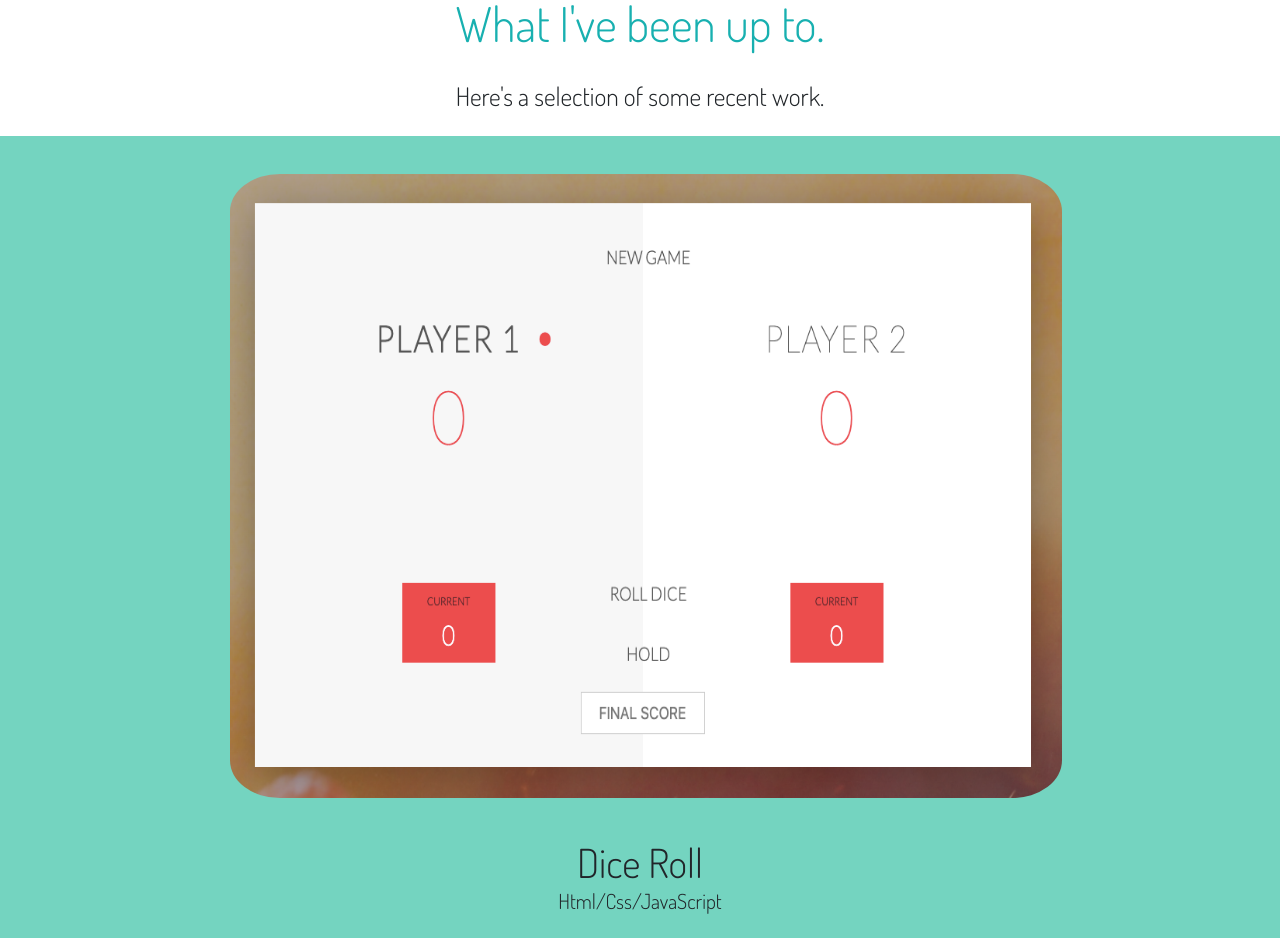
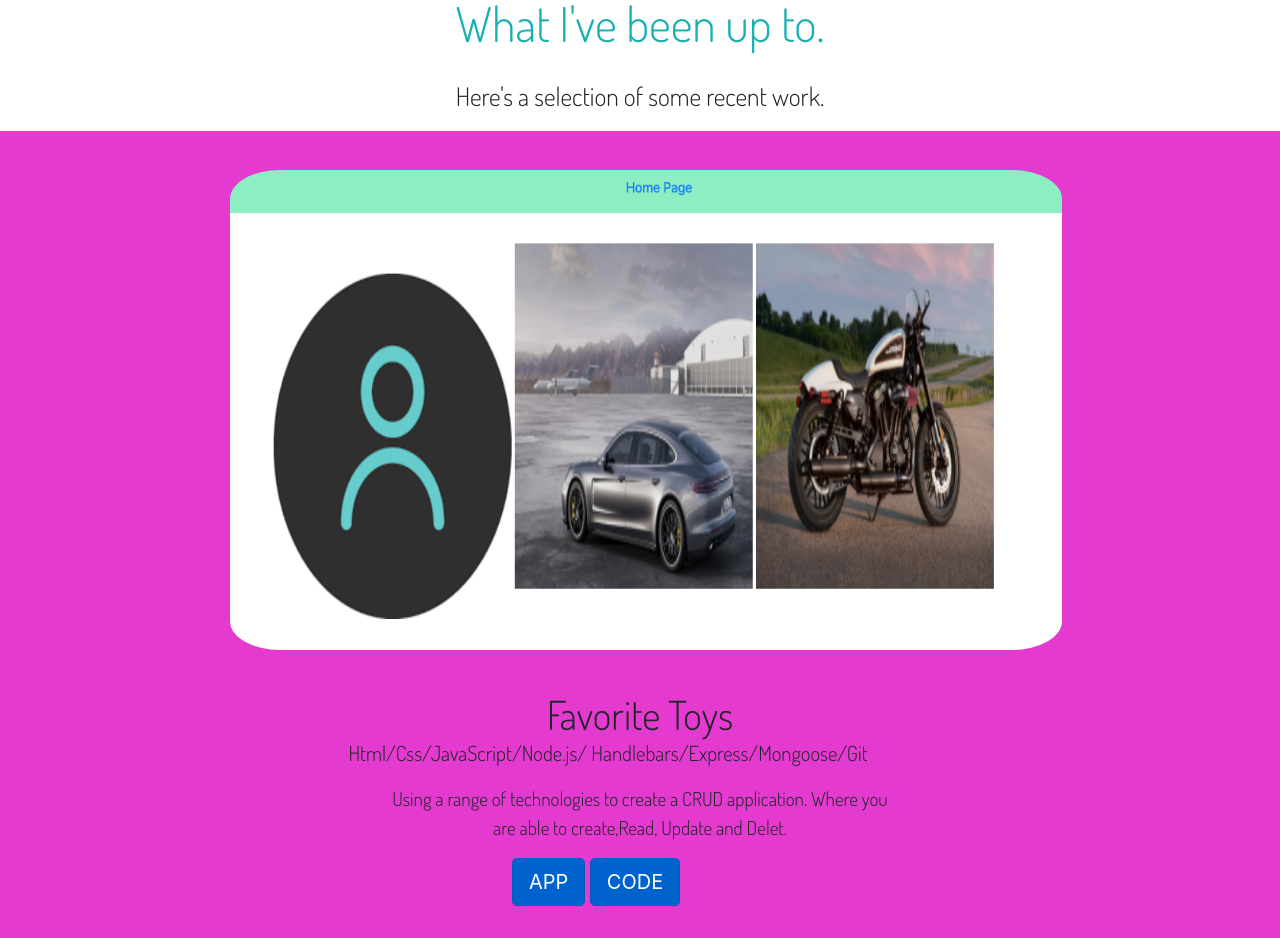
Before and after one commit to abdulai1sow/profile-site, a React (Create React App) app: page /work in a window 1280 px wide. Shown: the part 720-1658 px from the top of the page. Built offline with nearby package versions, Linux system fonts and the light colour scheme.

Commit message:
fav toys

```diff
--- a/src/App.css
+++ b/src/App.css
@@ -93,8 +93,6 @@
     text-align: center;
 }
 .can-do-pic {
-  height: 40em;
-  margin-bottom: -4em;
     display: inline;
 }
 .dev-para{
@@ -145,6 +143,9 @@ display: inline-block;
 .flag2{
     float: right;
 }
+.copy{
+    text-align: center;
+}
 
 /* ***********************work************************ */
 
@@ -171,11 +172,7 @@ display: inline-block;
     width: 10%;
     height: 10em;
     display: inline-block;
-  /* float: right; */
     margin-top: 4.5em;
-}
-.w-container-2{
-  height: 32em;
 }
 .pencil{
     width: 20%;
@@ -206,16 +203,28 @@ display: inline-block;
     background-color: #74d4c0;
     margin-bottom: -25px;
 }
+.w-container-3-fav-toy{
+    height: 60em;
+    background-color: #e43ad0;
+    margin-bottom: -25px;
+}
 .w-project{
     width: 65%;
-  height: 65%;
+    height: 50%;
     margin: 3% auto auto 18%;
     border-radius: 6%;
     display: inline-block;
 }
 .w-project-pig-game{
     width: 65%;
-  height: 65%;
+    height: 50%;
+    margin: 3% auto auto 18%;
+    border-radius: 6%;
+    display: inline-block;
+}
+.w-project-fav-toy{
+    width: 65%;
+    height: 50%;
     margin: 3% auto auto 18%;
     border-radius: 6%;
     display: inline-block;
@@ -230,6 +239,11 @@ display: inline-block;
     text-align: center;
     margin: 1em auto auto auto;
 }
+.wc3-h1-fav-toy{
+    font-family: 'Dosis', sans-serif;
+    text-align: center;
+    margin: 1em auto auto auto;
+}
 .wc3-p1{
     font-family: 'Dosis', sans-serif;
     text-align: center;
@@ -239,6 +253,13 @@ display: inline-block;
     font-family: 'Dosis', sans-serif;
     text-align: center;
     font-size: 1.3em;
+}
+.wc3-p1-fav-toy{
+    font-family: 'Dosis', sans-serif;
+    text-align: center;
+    font-size: 1.3em;
+    margin-right: 5%;
+    /* margin-left: 10%; */
 }
 .wcp-discription{
     text-align: center;
@@ -254,11 +275,22 @@ display: inline-block;
     margin-left: 30%;
     margin-right: 30%;
 }
+.wcp-discription-fav-toy{
+    text-align: center;
+    font-family: 'Dosis', sans-serif;
+    font-size: 1.2em;
+    margin-left: 30%;
+    margin-right: 30%;
+}
 .pw-button{
     display: block;
     margin: auto auto auto 40%;
 }
 .pw-button-pig-game{
+    display: block;
+    margin: auto auto auto 40%;
+}
+.pw-button-fav-toy{
     display: block;
     margin: auto auto auto 40%;
 }
@@ -292,7 +324,6 @@ display: inline-block;
         margin: 15% 2% auto 55%;
     }
     .dev-pic{
-    /* bottom: 0; */
         position: absolute;
         float: right;
         margin: 40% 0 0 40%;
@@ -307,6 +338,9 @@ display: inline-block;
         margin: auto 20% 3% 20%;
     }
     .wcp-discription-pig-game{
+        margin: auto 20% 3% 20%;
+    }
+    .wcp-discription-fav-toy{
         margin: auto 20% 3% 20%;
     }
     }
@@ -406,6 +440,10 @@ display: inline-block;
     .w-container-3-pig-game{
             height: 800px;
     }
+    .w-container-3-fav-toy{
+        height: 800px;
+
+    }
     .w-project{
         margin-left: 2em;
         margin-right: 2em;
@@ -413,6 +451,12 @@ display: inline-block;
         height: 27em;
     }
     .w-project-pig-game{
+        margin-left: 2em;
+        margin-right: 2em;
+        width: 22.7em;
+        height: 27em;
+    }
+    .w-project-fav-toy{
         margin-left: 2em;
         margin-right: 2em;
         width: 22.7em;
@@ -432,10 +476,20 @@ display: inline-block;
         padding-left: .1em;
         margin-left: .4em;
     }
+    .wcp-discription-fav-toy{
+        font-size: 1.1em;
+        width: 23em;
+        height: 5em;
+        padding-left: .1em;
+        margin-left: .4em;
+    }
     .pw-button{
         margin-left: 8em;
     }
     .pw-button-pig-game{
+        margin-left: 8em;
+    }
+    .pw-button-fav-toy{
         margin-left: 8em;
     }
     .con4-para{
@@ -493,6 +547,11 @@ display: inline-block;
         height: 40%;
         margin-right: 4%;
     }
+    .w-project-fav-toy{
+        width: 85%;
+        height: 40%;
+        margin-right: 4%;
+    }
     .wcp-discription{
         width: 85%;
         margin: auto 5%;
@@ -501,11 +560,19 @@ display: inline-block;
         width: 85%;
         margin: auto 5%;
     }
+    .wcp-discription-fav-toy{
+        width: 85%;
+        margin: auto 5%;
+    }
     .pw-button{
         margin-left: 30%;
         margin-top: 5%;
     }
     .pw-button-pig-game{
+        margin-left: 30%;
+        margin-top: 5%;
+    }
+    .pw-button-fav-toy{
         margin-left: 30%;
         margin-top: 5%;
     }
@@ -568,4 +635,8 @@ display: inline-block;
     .pw-button{
         margin: 10% 24%;
     }
+    .wc3-p1-fav-toy{
+        margin-left: 5%;
+        margin-right: 5%;
     }
+    }
--- a/src/Components/Footer.jsx
+++ b/src/Components/Footer.jsx
@@ -23,6 +23,7 @@ export default class Footer extends Component {
                 </ReactBootStrp.Nav.Link>
               </ReactBootStrp.Nav.Item>
             </ReactBootStrp.Nav>
+                <p className="copy">&copy; 2020 Abdulai Sow</p>
           </footer>
         );
     }
--- a/src/Components/Work.jsx
+++ b/src/Components/Work.jsx
@@ -19,6 +19,49 @@ export default class Work extends Component {
                     Here's a selection of some recent work.
                 </p>
             </div>
+
+
+                {/* favorite toys */}
+
+                <div className="w-container-3-fav-toy">
+                    <img
+                        className="w-project-fav-toy"
+                        src="./favorite-toys-project.png"
+                        alt="project-one"
+                    />
+                    <h1 className="wc3-h1-fav-toy"> Favorite Toys</h1>
+                    <p className="wc3-p1-fav-toy">
+                        Html/Css/JavaScript/Node.js/
+                        Handlebars/Express/Mongoose/Git</p>
+                    <p className="wcp-discription-fav-toy">
+                        Using a range of technologies to
+                        create a CRUD application. Where you are able to create,Read, Update and Delet.
+
+                    </p>
+                    <div className="pw-button-fav-toy">
+                        <a href="https://fast-dusk-82368.herokuapp.com/">
+                            <ReactBootStrp.Button
+                                className="btn-wp2-fav-toy"
+                                variant="primary"
+                                size="lg"
+                                active
+                            >
+                                APP
+                            </ReactBootStrp.Button>{" "}
+                        </a>
+                        <a href="https://github.com/abdulai1sow/dice-roll">
+                            <ReactBootStrp.Button
+                                className="btn-wp3-fav-toy"
+                                variant="primary"
+                                size="lg"
+                                active
+                            >
+                                CODE
+                        </ReactBootStrp.Button>{" "}
+                        </a>
+                    </div>
+                </div>
+
 
             {/* pig game ***********************/}
 
@@ -57,7 +100,7 @@ export default class Work extends Component {
                     </div>
                 </div>
 
-            {/*         connect four game ************************/}
+            {/*   connect four game *****/}
             <div className="w-container-3">
                 <img
                 className="w-project"
```
Also changed, not shown: public/favorite-toys-project.png (added). Lines whose indentation alone changed are shown as unchanged.
